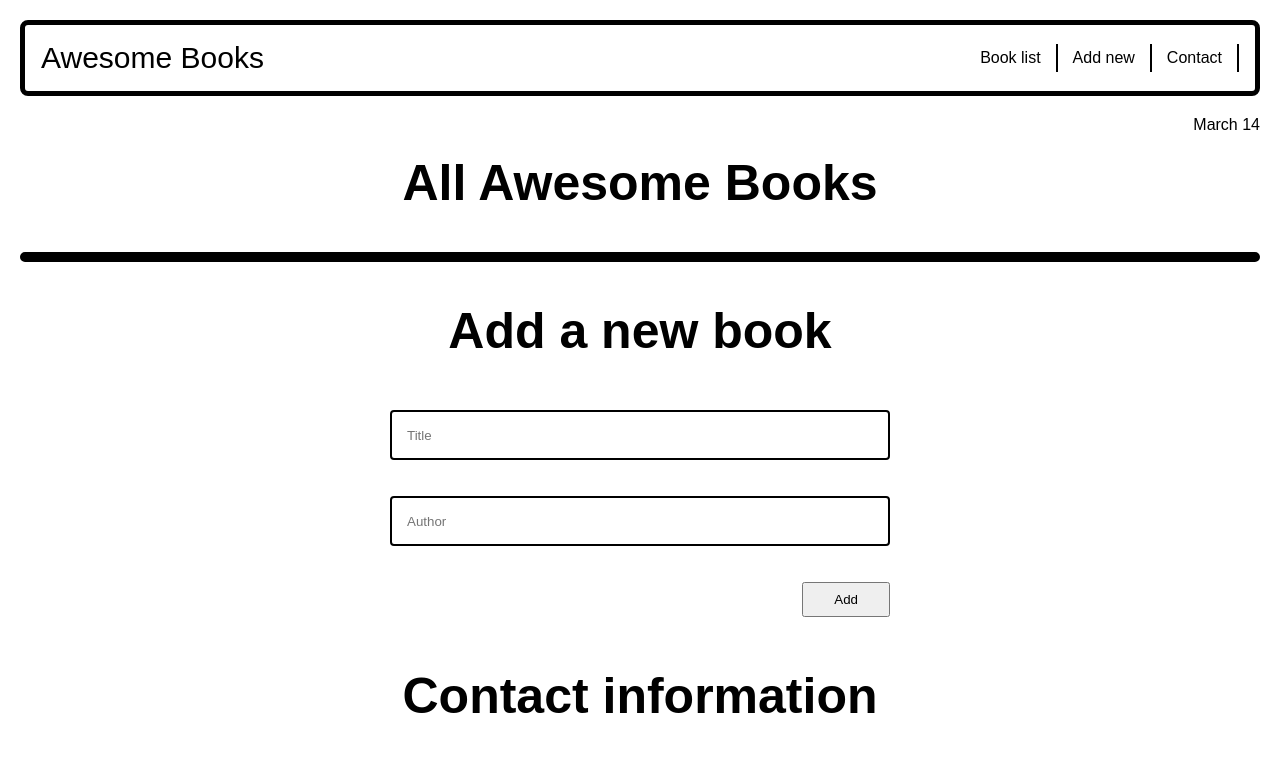
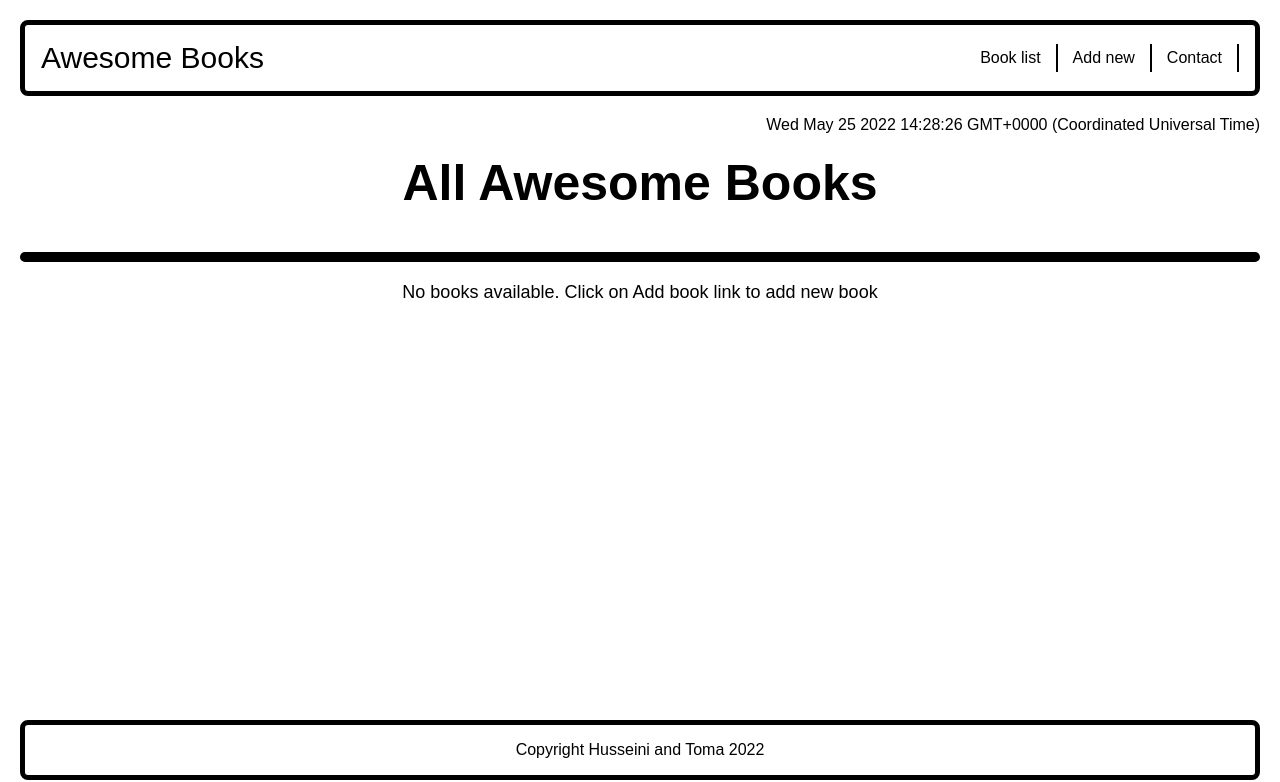
Before and after one commit to Kamba56/Awesome-books, a website: page index.html in a window 1280 px wide. Both pictures are taken after a click on the link "Book list". Shown: the top 782 px of the page. Drawn offline with Linux system fonts and the light colour scheme.

Commit message:
Add javascript functionality

```diff
--- a/index.html
+++ b/index.html
@@ -14,13 +14,13 @@
     <nav>
       <ul>
         <li>
-          <a href="#">Book list</a>
+          <a id="book-link" href="#">Book list</a>
         </li>
         <li>
-          <a href="#">Add new</a>
+          <a id="form-link" href="#">Add new</a>
         </li>
         <li>
-          <a href="#">Contact</a>
+          <a id="contact-link" href="#">Contact</a>
         </li>
       </ul>
     </nav>
@@ -33,6 +33,7 @@
       <div class="book-section border">
 
       </div>
+      <p id="empty-list">No books available. Click on Add book link to add new book</p>
     </section>
 
     <section id="form-section">
--- a/main.js
+++ b/main.js
@@ -2,6 +2,14 @@ const title = document.querySelector('#title');
 const author = document.querySelector('#author');
 const form = document.querySelector('#add-form');
 const bookSection = document.querySelector('.book-section');
+const bookListSection = document.querySelector('#book-list');
+const formSection = document.querySelector('#form-section');
+const contactSection = document.querySelector('#contact');
+const formLink = document.querySelector('#form-link');
+const bookLink = document.querySelector('#book-link');
+const contactLink = document.querySelector('#contact-link');
+const currentDate = document.querySelector('#todays-date');
+const emptyList = document.querySelector('#empty-list');
 
 // object class
 class BooksTemplate {
@@ -14,7 +22,7 @@ class BooksTemplate {
   }
 
   // methods
-  generateBooks = ({ author, title, id }) => {
+  generateBooks({ author, title, id }) {
     const bookContainer = document.createElement('div');
 
     bookContainer.classList.add('book-div');
@@ -55,12 +63,47 @@ form.addEventListener('submit', (e) => {
   }
 });
 
+const isEmpty = () => {
+  if (bookObj.books.length === 0 ) {
+    emptyList.style.display = 'block';
+  } else {
+    emptyList.style.display = 'none';
+  }
+}
+
 bookSection.addEventListener('click', (e) => {
   if (e.target.classList.contains('remove-button')) {
     const removedBotton = e.target;
     bookObj.removeBook(removedBotton);
+    isEmpty();
   }
 });
 
 bookObj.check();
 bookObj.books.forEach(bookObj.generateBooks);
+isEmpty();
+
+bookLink.addEventListener('click', (e) => {
+  e.preventDefault();
+  bookListSection.style.display = 'block';
+  formSection.style.display = 'none';
+  contactSection.style.display = 'none';
+  isEmpty();
+});
+
+formLink.addEventListener('click', (e) => {
+  e.preventDefault();
+  bookListSection.style.display = 'none';
+  formSection.style.display = 'block';
+  contactSection.style.display = 'none';
+});
+
+contactLink.addEventListener('click', (e) => {
+  e.preventDefault();
+  bookListSection.style.display = 'none';
+  formSection.style.display = 'none';
+  contactSection.style.display = 'block';
+});
+
+const todaysDate = new Date();
+currentDate.innerHTML = todaysDate;
--- a/style.css
+++ b/style.css
@@ -64,7 +64,6 @@ h1 {
   margin: 20px;
 }
 
-
 /* Navigation styling */
 header {
   display: flex;
@@ -111,8 +110,23 @@ nav ul li a {
   margin: 30px;
 }
 
+#form-section,
+#contact {
+  display: none;
+}
+
+#empty-list {
+  text-align: center;
+  display: none;
+  font-size: 18px;
+  font-weight: 400;
+}
+
 /* footer styling */
 footer {
+  position: absolute;
+  width: calc(100% - 40px);
+  bottom: 0;
   text-align: center;
   padding: 16px;
 }
```
